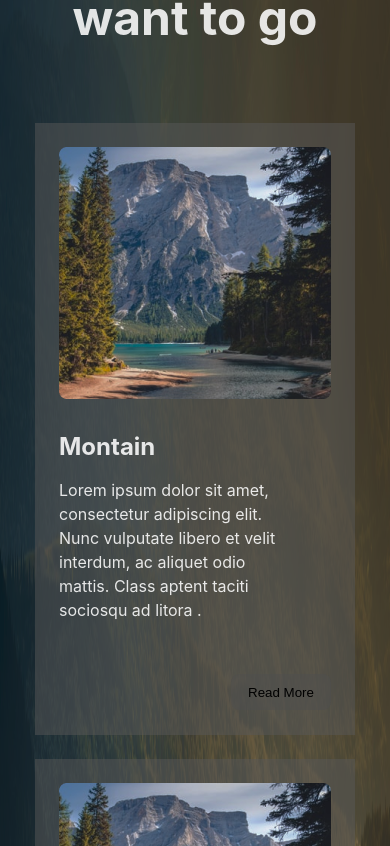
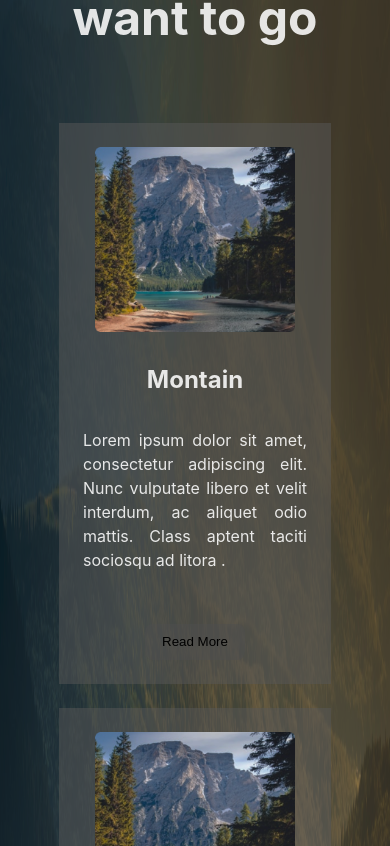
Before and after one commit to marcioflaviof/travel-time-css, a React (Vite) app: page / in a window 390 px wide. Shown: the part 938-1784 px from the top of the page. Built offline with nearby package versions, Linux system fonts and the light colour scheme.

Commit message:
chore: Adapt card to mobile

```diff
--- a/src/components/Card/Card.module.css
+++ b/src/components/Card/Card.module.css
@@ -25,3 +25,23 @@
   justify-content: end;
   margin-top: 2.25rem;
 }
+
+@media (max-width: 35em) {
+  .container {
+    max-width: 15.5rem;
+    min-height: auto;
+    align-items: center;
+  }
+
+  .image_container {
+    max-width: 200px;
+    max-height: 200px;
+  }
+
+  .text_container {
+    display: flex;
+    flex-direction: column;
+    align-items: center;
+    text-align: justify;
+  }
+}
--- a/src/components/Card/Card.tsx
+++ b/src/components/Card/Card.tsx
@@ -3,7 +3,7 @@ import style from "./Card.module.css";
 const Card = () => {
   return (
     <div className={style.container}>
-      <img src="./card-1.png" />
+      <img className={style.image_container} src="./card-1.png" />
       <div className={style.text_container}>
         <h2>Montain</h2>
         <p>
```
